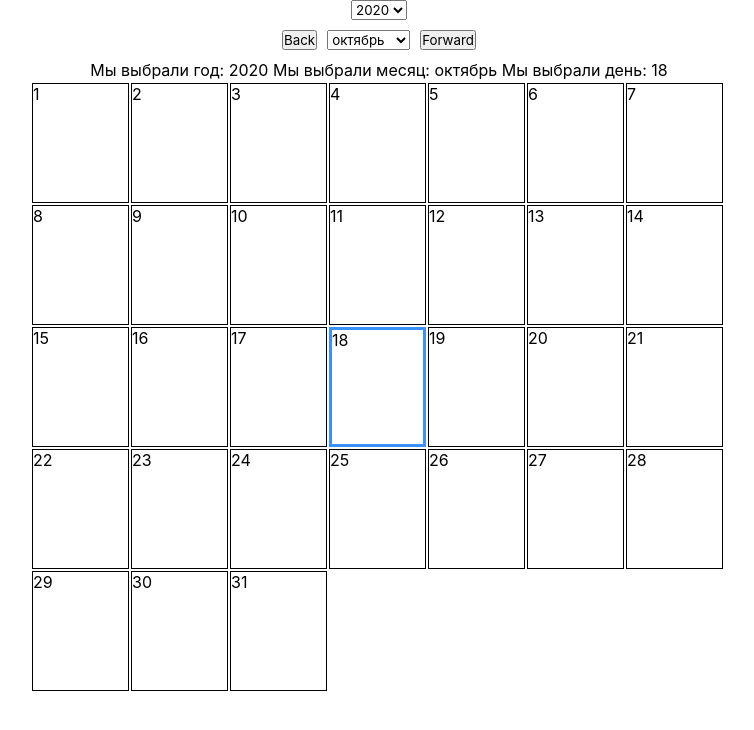
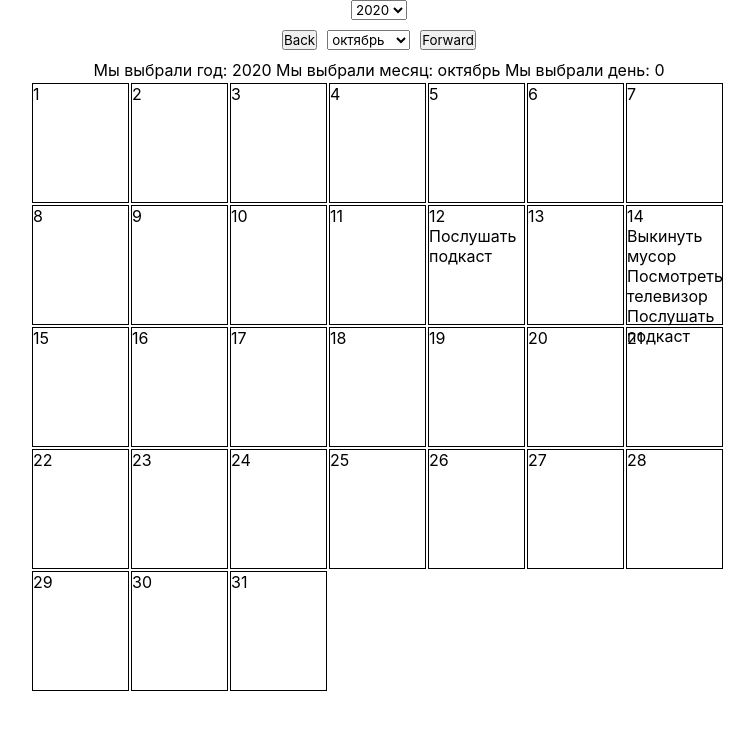
Before and after one commit to Aleks-JS/calendar, an Angular app: page / in a window 1280 px wide. Shown: the top 730 px of the page, without its empty margins (261-1015 px from the left). Built offline with nearby package versions, Linux system fonts and the light colour scheme.

Commit message:
Lesson 3. Changing the method of generating days by months. A service for obtaining data on Events has been implemented. Implemented a method for deleting an event when you click on it

```diff
--- a/src/app/app.component.html
+++ b/src/app/app.component.html
@@ -1,5 +1,5 @@
 <select [formControl]="yearsControl">
-  <option *ngFor="let year of allYears" [value]="year">
+  <option *ngFor="let year of allYears" [ngValue]="year">
     {{ year }}
   </option>
 </select>
@@ -9,23 +9,25 @@
   <select [formControl]="monthControl">
     <option
       *ngFor="let month of allMonth; let i = index"
-      [ngValue]="month"
-      #month
+      [ngValue]="i"
     >
-      {{ month }}
+      {{ allMonth[i] }}
     </option>
   </select>
   <button (click)="nextMonth()">Forward</button>
 </div>
 
-Мы выбрали год: {{ currentYear$ | async }}
+Мы выбрали год: {{ yearsControl.value }}
 
-Мы выбрали месяц: {{ currentMonth$ | async }}
+Мы выбрали месяц: {{ allMonth[monthControl.value] }}
 
-Мы выбрали день: {{ currentDay$ | async }}
+Мы выбрали день: {{ selectedDate$ | async }}
 
 <div class="calendar">
-  <div *ngFor="let day of dayInMonth$ | async" (click)="setDay(day)" [class.there-is-an-event]="currentDay$.value === day">
-    {{ day }}
+  <div *ngFor="let day of dayInMonth$ | async; let i = index" (click)="setDay(i + 1)">
+    {{ i + 1 }}
+    <p (click)="remove(event.id)" *ngFor="let event of (events$ | async)[''+ (i + 1) + '.' + monthControl.value + '.' + yearsControl.value]">
+      {{ event.text }}
+    </p>
   </div>
 </div>
--- a/src/app/app.component.ts
+++ b/src/app/app.component.ts
@@ -1,14 +1,14 @@
 /* tslint:disable:radix */
 import {
   AfterContentChecked,
-  ChangeDetectionStrategy,
+  ChangeDetectionStrategy, ChangeDetectorRef,
   Component,
   DoCheck,
   OnInit
 } from '@angular/core';
 import {FormControl} from '@angular/forms';
-import {Subject, BehaviorSubject, Observable} from 'rxjs';
-import {filter, map, combineLatest} from 'rxjs/operators';
+import {Subject, BehaviorSubject, Observable, combineLatest} from 'rxjs';
+import {filter, map, shareReplay, startWith, switchMap, tap} from 'rxjs/operators';
 import { EventsService } from './events.service';
 import { Events } from './events';
 
@@ -32,36 +32,10 @@ const months = [
   'июль', 'август', 'сентябрь',
   'октябрь', 'ноябрь', 'декабрь'
 ];
-//
-// type Event = {
-//   id: string;
-//   startDate: Date;
-//   endDate: Date
-//   text: string;
-// };
 
-// Массив событий на 14 октября 2020 в разное время
-// доп задание: сделать сервис(для получение списка эвентов )
-// const events: Array<Event> = [
-//   {
-//     id: "1",
-//     startDate: new Date(1602644400000), // 5-7
-//     endDate: new Date(1602651600000),
-//     text: 'Выкинуть мусор'
-//   },
-//   {
-//     id: "2",
-//     startDate: new Date(1602676800000), // 14-15
-//     endDate: new Date(1602680400000),
-//     text: 'Посмотреть телевизор'
-//   },
-//   {
-//     id: "3",
-//     startDate: new Date(1602698400000), // 20-22
-//     endDate: new Date(1602705600000),
-//     text: 'Послушать подкаст'
-//   }
-// ]
+const dayMonth = [
+  31, 28, 31, 30, 31, 30, 31, 31, 30, 31, 30, 31
+];
 
 @Component({
   selector: 'app-root',
@@ -70,111 +44,66 @@ const months = [
   styleUrls: ['./app.component.scss'],
   changeDetection: ChangeDetectionStrategy.OnPush
 })
-export class AppComponent implements OnInit, AfterContentChecked, DoCheck {
+export class AppComponent {
 
   allYears = years;
   allMonth = months;
   today = currentDate;
   currentYear: number = this.today.getFullYear();
-  currentMonth: string = this.today.toLocaleString('ru', {
-    month: 'long'
-  });
+  currentMonth: number = this.today.getMonth();
   sDay: string;
 
   yearsControl = new FormControl(this.currentYear);
   monthControl = new FormControl(this.currentMonth);
+  selectedDate$ = new BehaviorSubject(this.today.getDay());
+  refresh$ = new Subject();
 
-  events: Events[] = [];
+  events$ = this.refresh$.pipe(
+    startWith(true),
+    switchMap(() => this.eventsService.getData()),
+    tap(console.log)
+  );
+
+  dayInMonth$ = combineLatest(this.yearsControl.valueChanges, this.monthControl.valueChanges).pipe(
+    startWith([this.currentYear, this.currentMonth]),
+    map(([year, month]) => {
+      if (year % 4 !== 0) {
+        return Array(dayMonth[month]).fill(true);
+      }
+      if (month === 1) {
+        return Array(29).fill(true);
+      }
+      return Array(dayMonth[month]).fill(true);
+    }));
 
   constructor(private eventsService: EventsService) {}
 
-  ngOnInit() {
-    this.events = this.eventsService.getData();
-    this.yearsControl.valueChanges.subscribe(value => this.currentYear$.next(value));
-    this.monthControl.valueChanges.subscribe(value => this.currentMonth$.next(value));
-    this.selectedDate$.subscribe(value => this.sDay = value.toDateString());
-    console.log(this.selectedDate$.value);
-    console.log(this.allMonth.indexOf(this.monthControl.value));
-    console.log(this.events);
+  remove(id: string) {
+    console.log("remove" + id);
+    this.eventsService.removeData(id);
+    this.refresh$.next();
+  }
+  // Меняет на предыдущий месяц
+  setDay(i) {
+    this.selectedDate$.next(i);
   }
 
-  ngDoCheck(): void {
-  }
-
-  ngAfterContentChecked(): void {
-    this.currentDay$.subscribe(value => this.selectedDate$.next(
-      new Date(this.currentYear$.value,
-        this.allMonth.indexOf(this.monthControl.value),
-        value)));
-    console.log(this.events.some(value =>
-      value.startDate.toDateString() === this.sDay));
-  }
-
-  currentYear$ = new BehaviorSubject(this.yearsControl.value);
-  currentMonth$ = new BehaviorSubject(this.monthControl.value);
-  currentDay$ = new BehaviorSubject(new Date().getDate());
-  selectedDate$ = new BehaviorSubject(this.today);
-  // currentYear$: Observable<number> = this.yearsControl.valueChanges.pipe(
-  //   filter((value) => parseInt(value).toString() == value),
-  //   map((value) => parseInt(value))
-  // );
-
-  // currentMonth$ = this.monthControl.valueChanges.pipe(
-  //   // filter((value) => value)
-  // );
-
-
-
-  // Сделать так чтобы при выборе месяца и года показывалось правильное число дней
-  // Подсказка: смотри combineLatest
-
-  // dayInMonth$ = this.currentYear$.pipe(
-  //   map((value) => {
-  //     if (value % 2 == 0) {
-  //       console.log(Array(15).fill(0).map((_, index) => index + 1));
-  //       return Array(15).fill(0).map((_, index) => index + 1)
-  //     }
-  //     return Array(31).fill(0).map((_, index) => index + 1)
-  //   })
-  // );
-
-  dayInMonth$ = this.currentMonth$.pipe(
-    map((value) => {
-      // Определяем количество дней в месяца
-      return Array(new Date(this.yearsControl.value,
-        this.allMonth.indexOf(this.monthControl.value) + 1,
-        0).getDate()).fill(0).map((_, index) => index + 1);
-    })
-  );
-
-  // Сделать список месяцев
-  setDay(day: number) {
-    this.currentDay$.next(day);
-  }
-
-  getSelectedDate(day: number) {
-
-  }
-
-  // Меняет на предыдущий месяц
   prevMonth() {
-    if (this.monthControl.value === this.allMonth[0]) {
-      this.monthControl.setValue(this.allMonth[this.allMonth.length - 1]);
+    if (this.monthControl.value === 0) {
+      this.monthControl.setValue(11);
       this.prevYear();
     } else {
-      this.monthControl.setValue(this.allMonth
-        [this.allMonth.indexOf(this.monthControl.value) - 1]);
+      this.monthControl.setValue(this.monthControl.value - 1);
     }
   }
 
   // Меняет на след месяц
   nextMonth() {
-    if (this.monthControl.value === this.allMonth[this.allMonth.length - 1]) {
-      this.monthControl.setValue(this.allMonth[0]);
+    if (this.monthControl.value === 11) {
+      this.monthControl.setValue(0);
       this.nextYear();
     } else {
-      this.monthControl.setValue(this.allMonth
-        [this.allMonth.indexOf(this.monthControl.value) + 1]);
+      this.monthControl.setValue(this.monthControl.value + 1);
     }
   }
 
--- a/src/app/events.service.ts
+++ b/src/app/events.service.ts
@@ -1,4 +1,6 @@
 import { Events } from './events';
+import {of} from "rxjs";
+import {map} from "rxjs/operators";
 
 export class EventsService {
   private data: Events[] = [
@@ -19,12 +21,28 @@ export class EventsService {
       startDate: new Date(1602698400000), // 20-22
       endDate: new Date(1602705600000),
       text: 'Послушать подкаст'
-    }
+    },
+    {
+      id: '4',
+      startDate: new Date(1602522200000), // 20-22
+      endDate: new Date(1602758800000),
+      text: 'Послушать подкаст'
+    },
   ];
-  getData(): Events[] {
-    return this.data;
+  getData() {
+    return of(this.data).pipe(
+      map((val) => val.reduce((prev, current) => {
+        const key = `${current.startDate.getDate()}.${current.startDate.getMonth()}.${current.startDate.getFullYear()}`;
+        if (!prev[key]) {
+          prev[key] = [current];
+        } else {
+          prev[key].push(current);
+        }
+        return prev;
+      }, {}))
+    );
   }
-  addData(id: string, startDate: Date, endDate: Date, text: string) {
-    this.data.push(new Events(id, startDate, endDate, text));
+  removeData(id: string) {
+    this.data = this.data.filter(e => e.id !== id);
   }
 }
--- a/src/app/events.ts
+++ b/src/app/events.ts
@@ -1,9 +1,6 @@
-export class Events {
-  constructor(
-    public id: string,
-    public startDate: Date,
-    public endDate: Date,
-    public text: string
-  ) {
-  }
+export interface Events {
+  id: string;
+  startDate: Date;
+  endDate: Date;
+  text: string;
 }
```
